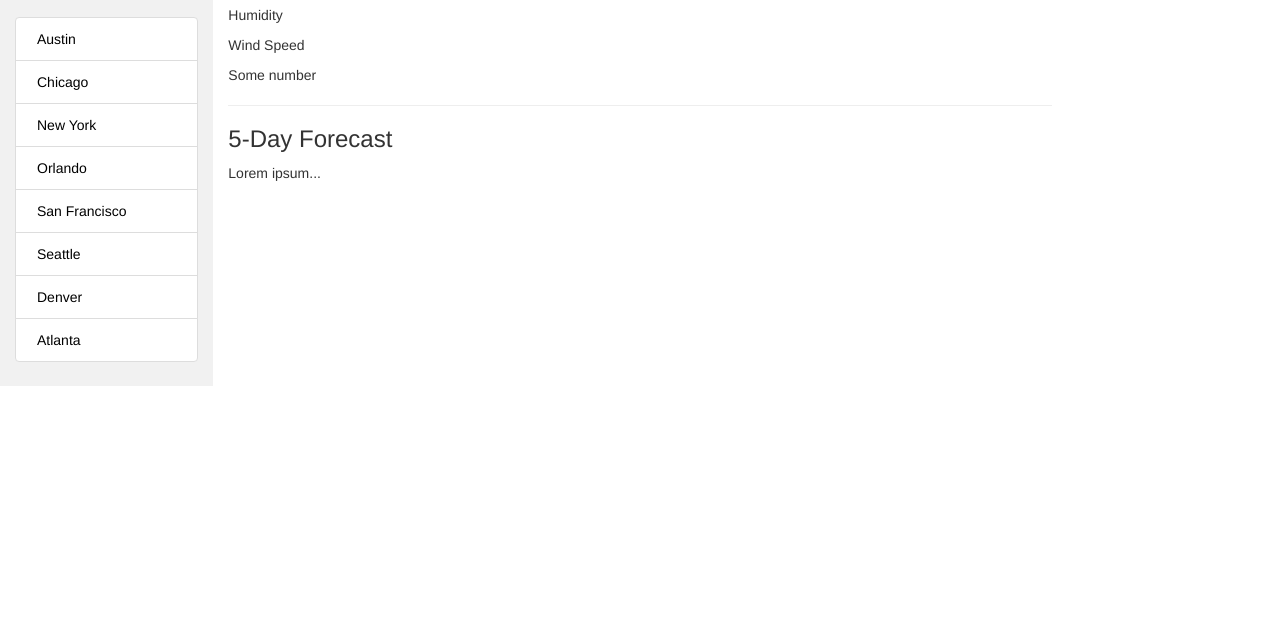
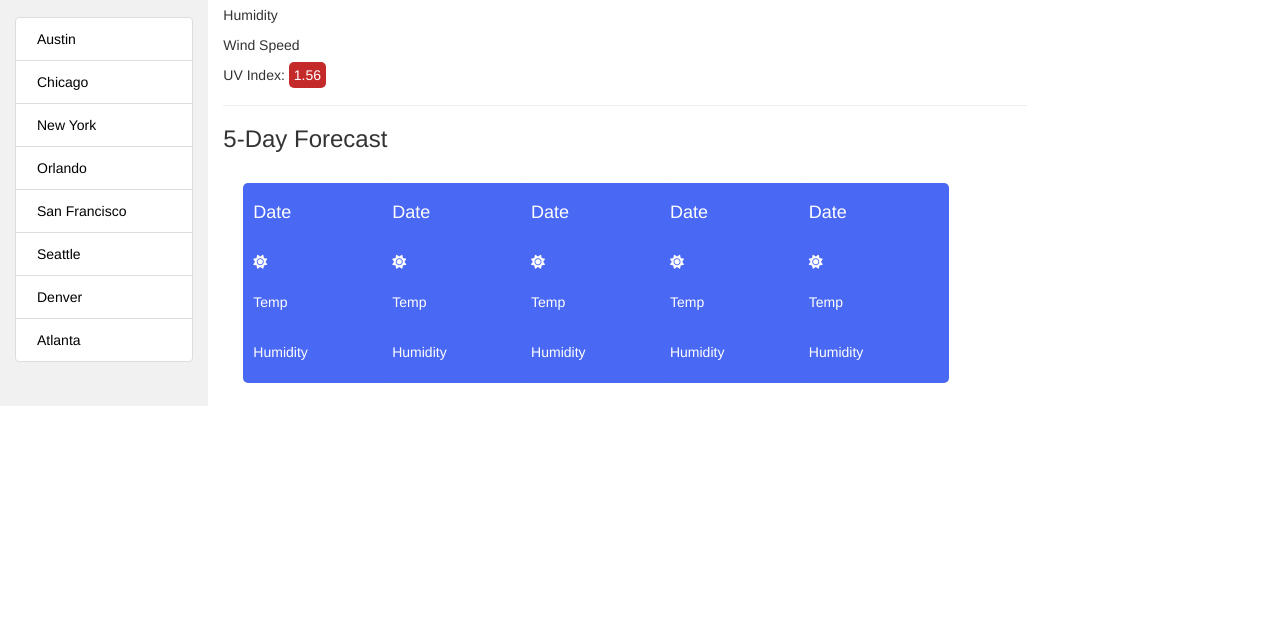
Before and after one commit to JGABREU2145/homework-6, a plain HTML site: page index.html in a window 1280 px wide. Shown: the part 164-800 px from the top of the page. Drawn offline with nearby package versions, Linux system fonts and the light colour scheme.

Commit message:
Finally got the weather boxes to work, need script

```diff
--- a/index.html
+++ b/index.html
@@ -6,6 +6,7 @@
   <meta name="viewport" content="width=device-width, initial-scale=1">
   <link rel="stylesheet" href="https://maxcdn.bootstrapcdn.com/bootstrap/3.4.0/css/bootstrap.min.css">
   <link rel="stylesheet" href="https://cdnjs.cloudflare.com/ajax/libs/font-awesome/4.7.0/css/font-awesome.min.css">
+  <script src="https://kit.fontawesome.com/95e57d5300.js" crossorigin="anonymous"></script>
   <script src="https://ajax.googleapis.com/ajax/libs/jquery/3.4.1/jquery.min.js"></script>
   <script src="https://maxcdn.bootstrapcdn.com/bootstrap/3.4.0/js/bootstrap.min.js"></script>
   <style>
@@ -15,8 +16,16 @@
         color: white;
     }
 
+    .container{
+        height: 500px;
+    }
+
     .row.content {
-        height: 480px;
+        height: 500px;
+        width: 100%;
+    }
+    .main{
+        height: 500px;
     }
 
     .sidenav {
@@ -39,6 +48,7 @@
         float: left;
         width: 80%;
         background: #f1f1f1;
+        border-radius: 5px;
     }
 
     form.searchBtn button {
@@ -51,6 +61,7 @@
         border: 1px solid grey;
         border-left: none;
         cursor: pointer;
+        border-radius: 5px;
     }
 
     form.searchBtn button:hover {
@@ -79,6 +90,26 @@
     .block:hover {
     background-color: #ddd;
     color: black;
+    }
+
+    .weatherBox{
+        background: rgb(73, 104, 243);
+        height: 200px;
+        width: 150px;
+        color: white;
+        border-radius: 5px;
+        padding: 10px;
+        margin: 20px;
+    }
+
+    .uv{
+        background: rgb(197, 42, 42);
+        color: white;
+        text-align: center;
+        border-radius: 5px;
+        height: 30px;
+        width: 50px;
+        padding: 5px;
     }
   </style>
 </head>
@@ -112,19 +143,70 @@
 
         </div>
 
-        <div class="col-sm-8 text-left">
+        <div class="col-sm-8">
             <h1 id="cityTime">This will be the city</h1>
             <p id="temp">Temp</p>
             <p id="humid">Humidity</p>
             <p id="windSpeed">Wind Speed</p>
-            <p id="uv">Some number</p>
+            <p id="uv">UV Index: <span class="uv">1.56</span> </p>
 
 
 
 
             <hr>
             <h3>5-Day Forecast</h3>
-            <p>Lorem ipsum...</p>
+            <div class="row">
+                    <div class="col-sm-2"><div class="weatherBox">
+                            <h4 id="weatherDate">Date</h4>
+                            <br>
+                            <i class="fas fa-sun"></i>
+                            <br>
+                            <br>
+                            <p id="weatherTemp">Temp</p>
+                            <br>
+                            <p id="weatherHumid">Humidity</p>
+                        </div></div>
+                    <div class="col-sm-2"><div class="weatherBox">
+                            <h4 id="weatherDate">Date</h4>
+                            <br>
+                            <i class="fas fa-sun"></i>
+                            <br>
+                            <br>
+                            <p id="weatherTemp">Temp</p>
+                            <br>
+                            <p id="weatherHumid">Humidity</p>
+                        </div></div>
+                    <div class="col-sm-2"><div class="weatherBox">
+                            <h4 id="weatherDate">Date</h4>
+                            <br>
+                            <i class="fas fa-sun"></i>
+                            <br>
+                            <br>
+                            <p id="weatherTemp">Temp</p>
+                            <br>
+                            <p id="weatherHumid">Humidity</p>
+                        </div></div>
+                        <div class="col-sm-2"><div class="weatherBox">
+                            <h4 id="weatherDate">Date</h4>
+                            <br>
+                            <i class="fas fa-sun"></i>
+                            <br>
+                            <br>
+                            <p id="weatherTemp">Temp</p>
+                            <br>
+                            <p id="weatherHumid">Humidity</p>
+                        </div></div>
+                    <div class="col-sm-2"><div class="weatherBox">
+                            <h4 id="weatherDate">Date</h4>
+                            <br>
+                            <i class="fas fa-sun"></i>
+                            <br>
+                            <br>
+                            <p id="weatherTemp">Temp</p>
+                            <br>
+                            <p id="weatherHumid">Humidity</p>
+                        </div></div>
+                  </div>
         </div>
     </div>
 </div>
```
Also changed, not shown: apikey.txt, backup.txt (added), lib/weathericons.txt (added).
